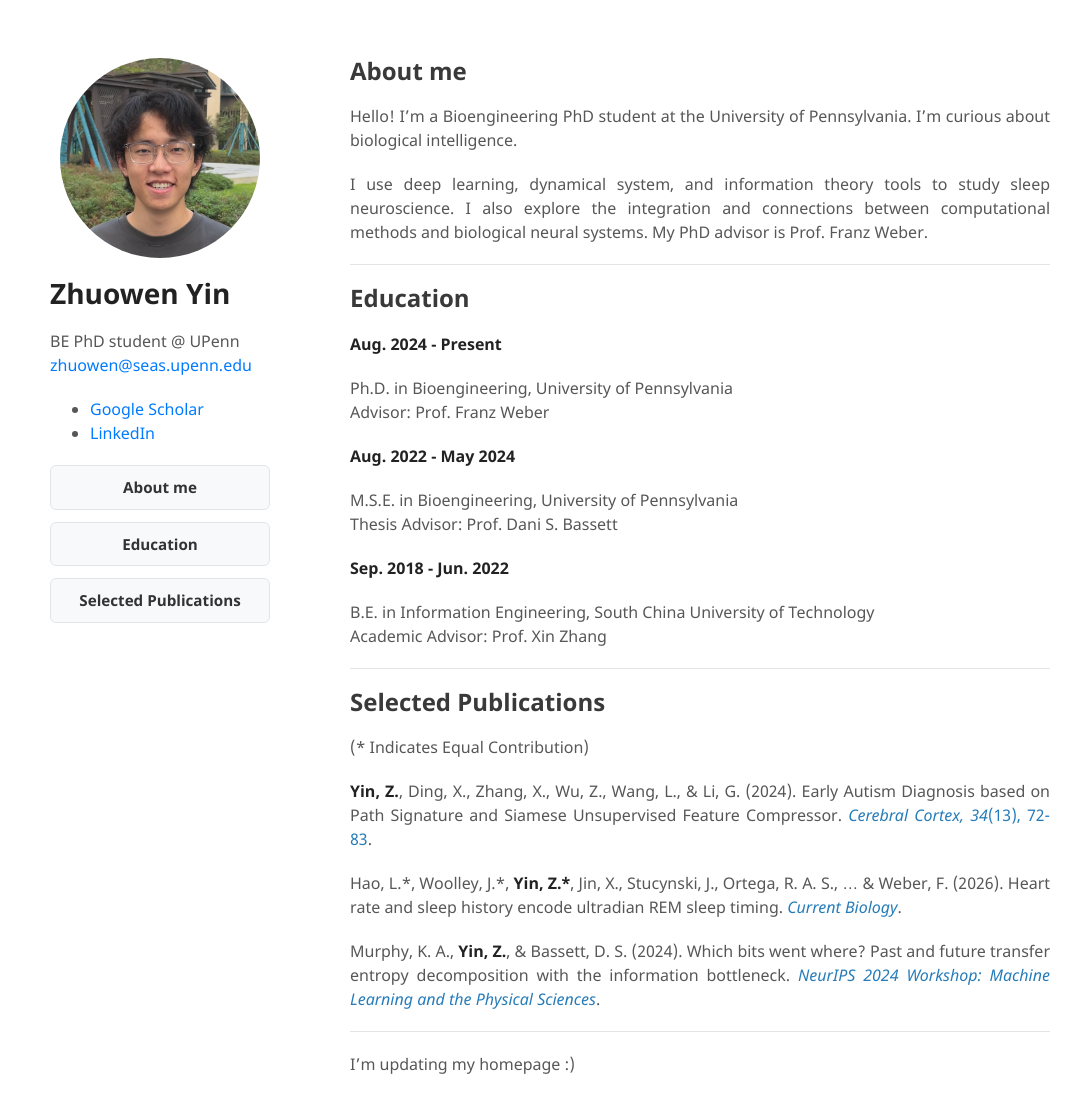
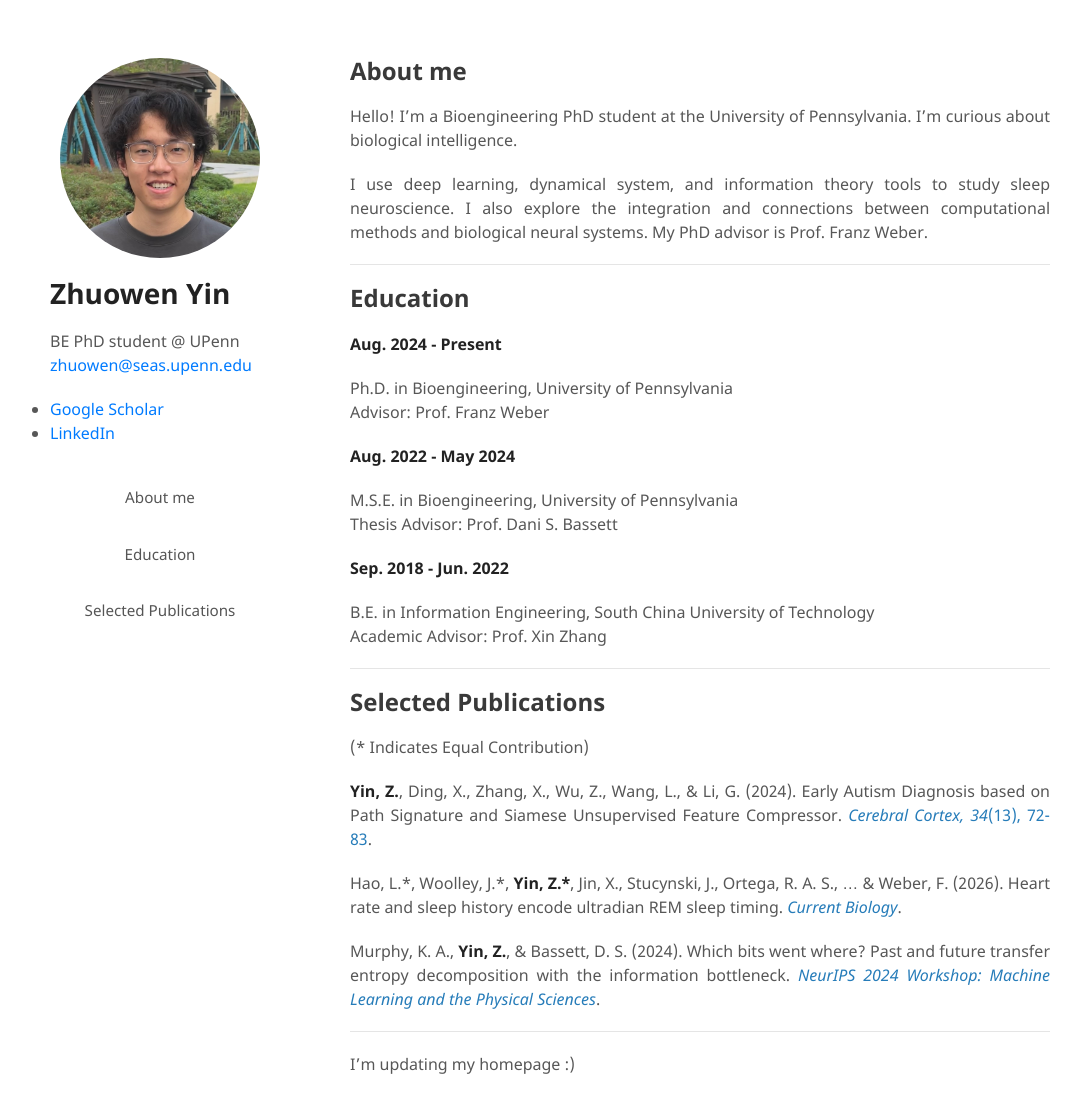
Before and after one commit to zhuowenyin/zhuowenyin.github.io, a Jekyll site: the page built from index.md, in a window 1280 px wide and 1146 px high. Shown: the top 1113 px of the window, without its empty margins (90-1171 px from the left). Built offline with Jekyll 4.4.1, drawn with Linux system fonts in a browser that asks for light colours.

Commit message:
Updated style

```diff
--- a/_layouts/default.html
+++ b/_layouts/default.html
@@ -23,7 +23,7 @@
 
         <p>{{ site.description | default: site.github.project_tagline }}<br><a href="mailto:zhuowen@seas.upenn.edu">zhuowen@seas.upenn.edu</a></p>
 
-        <ul>
+        <ul class="social-links">
           <li><a href="https://scholar.google.com/citations?user=TcJ878YAAAAJ&hl=en">Google Scholar</a></li>
           <li><a href="https://www.linkedin.com/in/zhuowen-yin-876bb4234/">LinkedIn</a></li>
         </ul>
--- a/assets/css/style.scss
+++ b/assets/css/style.scss
@@ -54,15 +54,17 @@ a:hover {
 }
 
 html {
-  scroll-behavior: smooth;
+  scroll-behavior: smooth !important;
 }
 
 .social-links {
-  list-style-type: none;
   padding-left: 0;
   margin-bottom: 30px;
 }
 
+h1, h2, h3, h4, h5, h6 {
+  scroll-margin-top: 80px;
+}
 
 .page-nav {
   display: flex;
@@ -73,21 +75,21 @@ html {
 .page-nav .nav-btn {
   display: block;
   padding: 10px 15px;
-  background-color: #f8f9fa;
-  color: #333 !important;
+  background-color: transparent;
+  color: #555 !important;
   text-decoration: none !important;
-  border: 1px solid #e1e4e8;
+  border: 1px solid transparent;
   border-radius: 6px;
   text-align: center;
-  font-weight: bold;
   font-size: 0.95em;
-  transition: all 0.2s ease-in-out;
+  transition: all 0.3s ease-in-out;
 }
 
 .page-nav .nav-btn:hover {
-  background-color: #0366d6;
-  color: #ffffff !important;
-  border-color: #0366d6;
+  background-color: #f0f4f8;
+  border-color: #e1e4e8;
+  color: #0366d6 !important;
+  -webkit-text-stroke: 0.5px currentColor;
   transform: translateY(-2px);
-  box-shadow: 0 4px 8px rgba(0,0,0,0.1);
+  box-shadow: 0 4px 8px rgba(0,0,0,0.05);
 }
```
